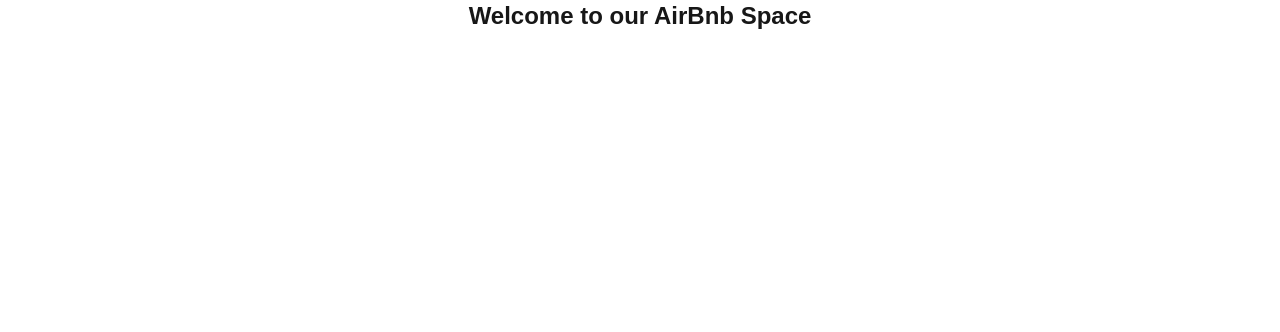
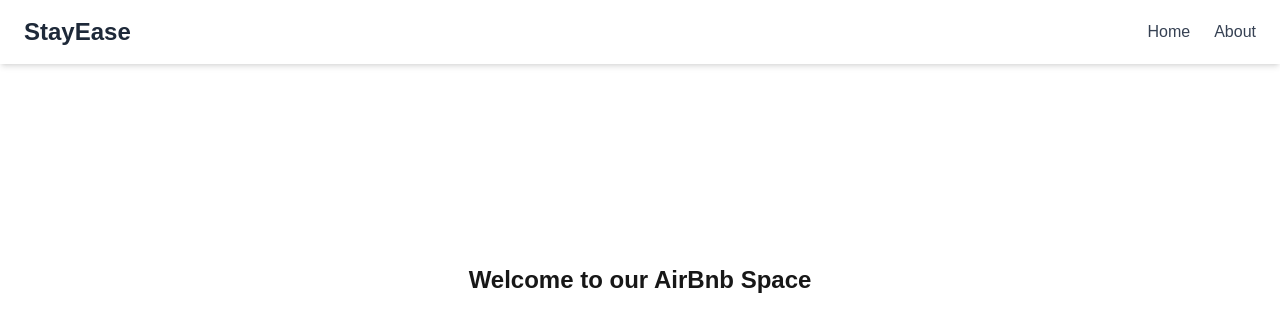
Before and after one commit to Anonymous2024-spec/alx-project-0x02-setup, a Next.js app in the folder alx-project-0x02/: page / in a window 1280 px wide. Shown: the top 332 px of the page. Built offline with nearby package versions, Linux system fonts and the light colour scheme.

Commit message:
feat: add basic routing in Next.js

```diff
--- a/alx-project-0x02/components/layout/Header.tsx
+++ b/alx-project-0x02/components/layout/Header.tsx
@@ -1,9 +1,27 @@
-import React from 'react'
+import React from "react";
 
-const Header = () => {
+const Header: React.FC = () => {
   return (
-    <div>Header</div>
-  )
-}
+    <header className="flex items-center justify-between px-6 py-4 bg-white shadow-md">
+      <div className="text-2xl font-bold text-gray-800">
+        <a href="/">StayEase</a>
+      </div>
+      <nav>
+        <ul className="flex space-x-6">
+          <li>
+            <a href="/home" className="text-gray-700 hover:text-blue-600 transition-colors">
+              Home
+            </a>
+          </li>
+          <li>
+            <a href="/about" className="text-gray-700 hover:text-blue-600 transition-colors">
+              About
+            </a>
+          </li>
+        </ul>
+      </nav>
+    </header>
+  );
+};
 
-export default Header
+export default Header;
--- /dev/null
+++ b/alx-project-0x02/pages/about.tsx
@@ -0,0 +1,13 @@
+import React from "react";
+import Header from "@/components/layout/Header";
+
+const AboutPage: React.FC = () => {
+  return (
+    <div>
+      <Header />
+      <h1 className="p-50 text-2xl font-bold text-center">About Page</h1>
+    </div>
+  );
+};
+
+export default AboutPage;
--- /dev/null
+++ b/alx-project-0x02/pages/home.tsx
@@ -0,0 +1,13 @@
+import React from "react";
+import Header from "@/components/layout/Header";
+
+const HomePage: React.FC = () => {
+  return (
+    <div>
+      <Header />
+      <h1 className="p-50 text-2xl font-bold text-center"> Home Page</h1>
+    </div>
+  );
+};
+
+export default HomePage;
--- a/alx-project-0x02/pages/index.tsx
+++ b/alx-project-0x02/pages/index.tsx
@@ -1,7 +1,13 @@
+import Header from "@/components/layout/Header";
+
 export default function Home() {
   return (
-    <div className="text-center text-2xl font-bold">
-      Welcome to our AirBnb Space
+    <div>
+      <Header />
+      <p className="p-50 text-2xl font-bold text-center">
+
+        Welcome to our AirBnb Space
+      </p>
     </div>
   );
 }
```
